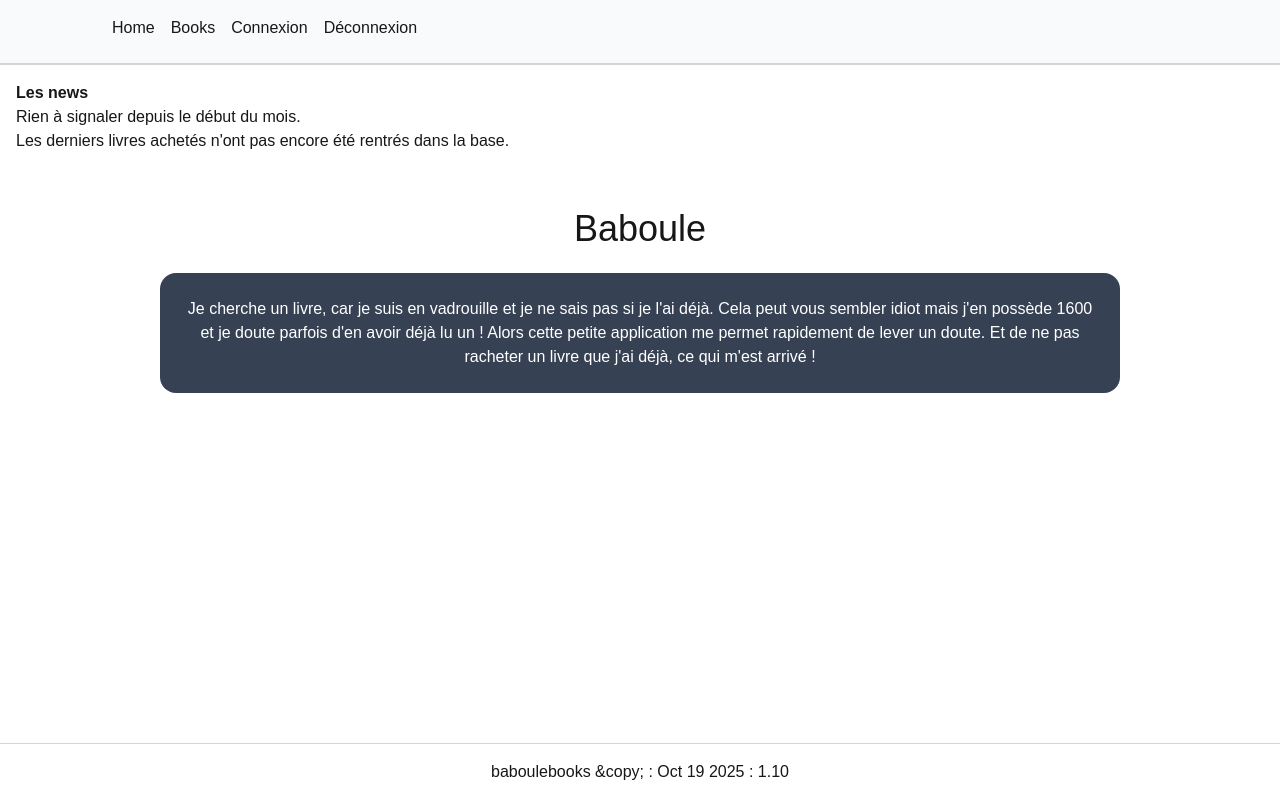
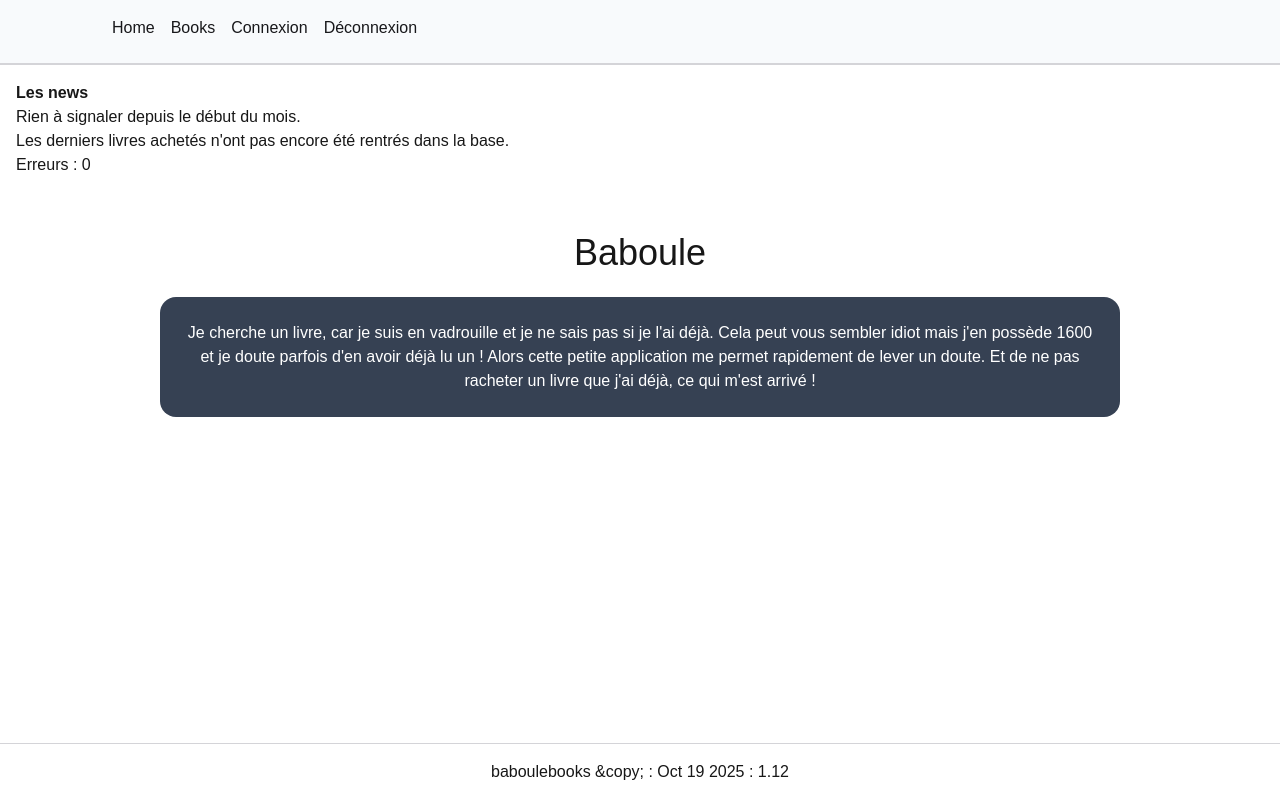
Before and after one commit to yves40/baboulebooksweb, a Next.js app in the folder babweb/: page / in a window 1280 px wide. Built offline with nearby package versions, Linux system fonts and the light colour scheme.

Commit message:
Heavy work on contexts and middleware. Some improvements

```diff
--- a/babweb/src/app/appContext.jsx
+++ b/babweb/src/app/appContext.jsx
@@ -12,21 +12,31 @@ console.log(`AppContext triggered`);
 
 export function AppProvider({children}) {
 
+  const version = 'baboulebooks &copy; : Oct 19 2025 : 1.12';
   const [AppInfo, setAppInfo] = useState( {
     homeVisits: 0,
-    version: 'baboulebooks &copy; : Oct 19 2025 : 1.10',
     Errors404: 0
   })
 
-  // useEffect( () => {
-  //   console.log(`useEffect() in AppContext`);
-  // }, []);
+  useEffect( () => {
+    console.log(`useEffect() in AppContext with errors set to : ${AppInfo.Errors404}`);
+  }, []);
+
+  function incErrors404() {
+    const newAppInfo = {...AppInfo};
+    newAppInfo.Errors404++;
+    setAppInfo(newAppInfo);
+  }
+  function getVersion() {
+    return version;
+  }
+  function getErrors404() {
+    return AppInfo.Errors404;
+  }
 
   return (
-    <AppContext.Provider value={{AppInfo, setAppInfo}}>
+    <AppContext.Provider value={{AppInfo, incErrors404, getVersion, getErrors404}}>
       {children}
     </AppContext.Provider>
   )
 }
-export function getAppContext() { return useContext(AppContext)}
-export function getErrors404() { return useContext(AppContext).AppInfo.Errors404}
--- a/babweb/src/app/error.jsx
+++ b/babweb/src/app/error.jsx
@@ -1,8 +1,13 @@
 "use client"
 
 import Link from "next/link"
+import { useContext } from "react";
+import { AppContext } from "./appContext";
 
 export default function error() {
+
+  const appctx = useContext(AppContext);
+  appctx.incErrors404();
 
   return (
     <div className=" pt-44 text-center">
--- a/babweb/src/app/not-found.jsx
+++ b/babweb/src/app/not-found.jsx
@@ -1,18 +1,13 @@
 "use client"
 
 import Link from "next/link"
-import { getErrors404, getAppContext, setAppInfo } from "./appContext"
+import { AppContext } from "./appContext"
+import { useContext } from "react";
 
 export default function notfound() {
 
-  const appCtx = getAppContext();
-  appCtx.setAppInfo({
-    homeVisits: appCtx.AppInfo.homeVisits,
-    version: appCtx.AppInfo.version,
-    Errors404: appCtx.AppInfo.Errors404 + 1
-  })
-  const Errors404 = getErrors404();
-  console.log(`******************** ${Errors404}`);
+  const { incErrors404 } = useContext(AppContext);
+  // console.log(`******************** ${Errors404}`);
 
   return (
     <div>
--- a/babweb/src/components/Footer.jsx
+++ b/babweb/src/components/Footer.jsx
@@ -1,15 +1,19 @@
 "use client"
 
 import Link from "next/link"
-import { useContext } from "react"
-import { getAppContext } from "@/app/appContext"
+import { useContext } from "react";
+import { AppContext } from "@/app/appContext"
+
 
 
 function Footer() {
-  const appData = getAppContext();
+
+  const appctx = useContext(AppContext);
+  const errors = appctx.getErrors404();
+
   return (
     <footer className="footer">
-      <Link href="#">{`${appData.AppInfo.version}`}</Link>
+      <Link href="#">{`${appctx.getVersion()}`}</Link>
     </footer>
   )
 }
--- a/babweb/src/components/Header.jsx
+++ b/babweb/src/components/Header.jsx
@@ -1,8 +1,13 @@
 "use client"
 
 import { useContext } from "react"
+import { AppContext } from "@/app/appContext"
+
 
 function Header() {
+
+  const appctx = useContext(AppContext);
+  const errors = appctx.getErrors404();
 
   return (
     <header className="header">
@@ -10,6 +15,7 @@ function Header() {
         <h3 className=" font-bold">Les news</h3>
         <p>Rien à signaler depuis le début du mois.</p>
         <p>Les derniers livres achetés n'ont pas encore été rentrés dans la base.</p>
+        <p>Erreurs : {errors}</p>
       </div>
     </header>
   )
```
